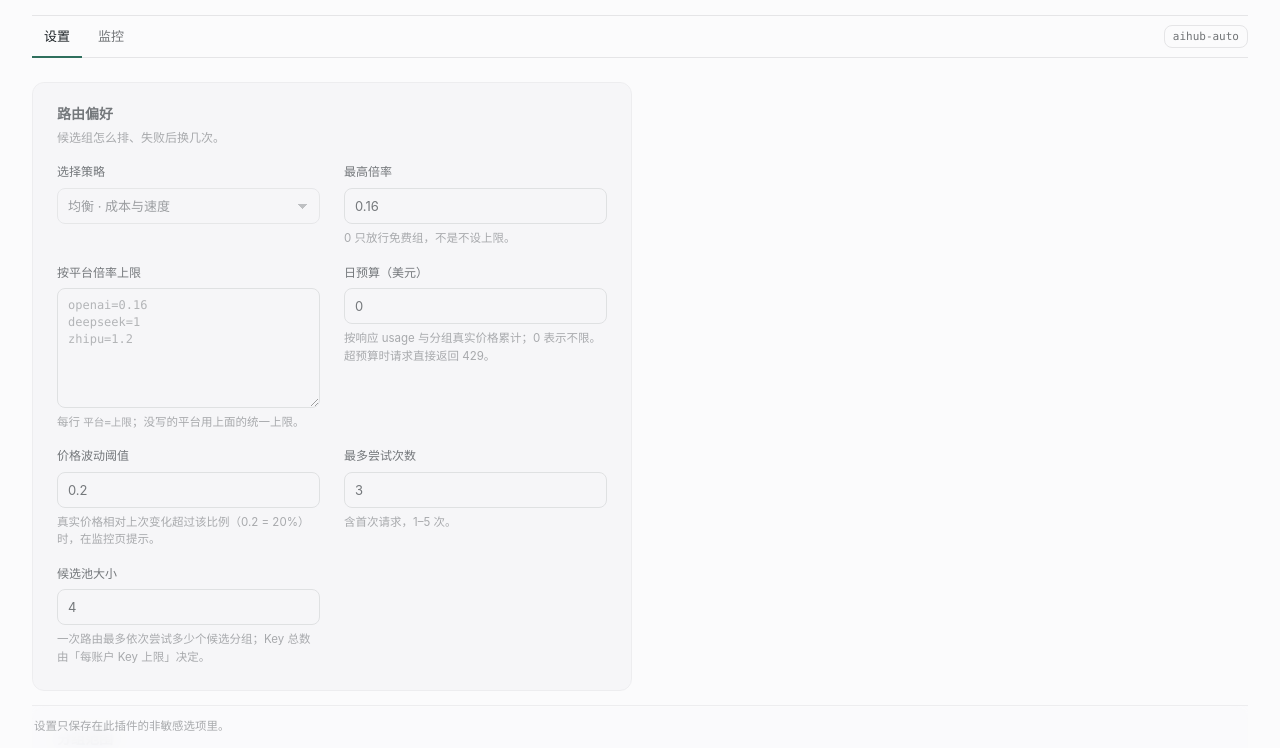
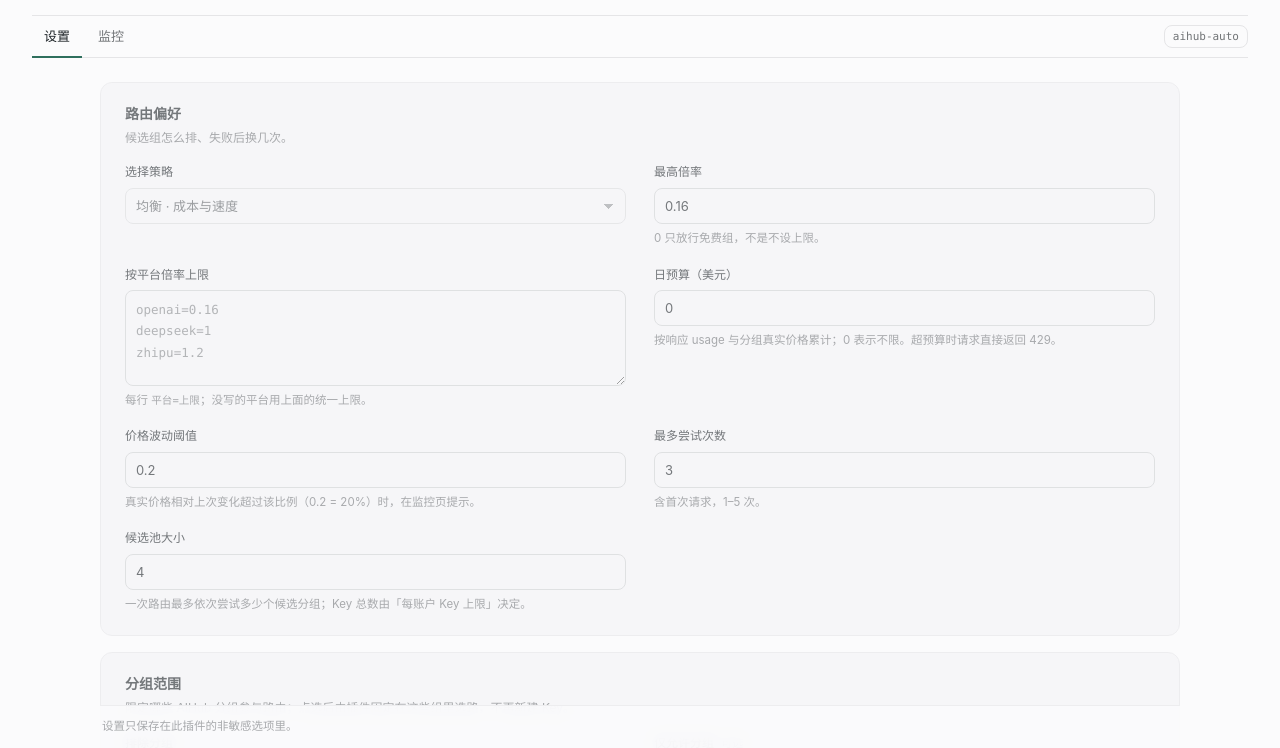
Before and after one commit to abworks-dev/magpie-aihub, a website: page ui/index.html in a window 1280 px wide. Shown: the part 52-800 px from the top of the page. Drawn offline with Linux system fonts and the light colour scheme.

Commit message:
fix: stack the settings cards in one column so no card sits beside a hole

```diff
--- a/package.json
+++ b/package.json
@@ -1,6 +1,6 @@
 {
   "name": "magpie-aihub",
-  "version": "0.7.0",
+  "version": "0.7.1",
   "description": "Consumer AIHub group routing, session affinity and bounded failover for Magpie",
   "type": "module",
   "main": "./index.mjs",
--- a/ui/style.css
+++ b/ui/style.css
@@ -106,6 +106,8 @@ input[type="number"], input[type="text"], select, textarea {
 }
 select { appearance: none; background-image: linear-gradient(45deg, transparent 50%, var(--muted) 50%), linear-gradient(135deg, var(--muted) 50%, transparent 50%); background-position: calc(100% - 16px) 50%, calc(100% - 11px) 50%; background-size: 5px 5px, 5px 5px; background-repeat: no-repeat; padding-right: 30px; }
 textarea { resize: vertical; min-height: 120px; font-family: var(--mono); font-size: 12px; }
+/* The multiplier table is three lines when empty: keep it from becoming a pit. */
+#platformCaps { min-height: 96px; font-size: 12.5px; line-height: 1.7; }
 input::placeholder, textarea::placeholder { color: color-mix(in srgb, var(--muted) 86%, transparent); }
 small { display: block; color: var(--muted); font-size: 11.5px; line-height: 1.5; }
 [aria-invalid="true"] { border-color: var(--err) !important; }
@@ -301,17 +303,24 @@ fieldset:disabled { opacity: .6; }
 }
 
 /* ---- wide screens: settings as cards in two columns -------------------- */
-@media (min-width: 1000px) {
-  #controls { display: grid; grid-template-columns: repeat(2, minmax(0, 1fr)); gap: 16px; align-items: start; }
+/* Wide screens: one readable column of cards, fields two-up inside each card.
+   Pairing whole cards side by side left a hole next to the first card. */
+@media (min-width: 900px) {
+  #controls {
+    display: grid; grid-template-columns: minmax(0, 1fr); gap: 16px;
+    align-items: start; max-width: 1080px; margin: 0 auto;
+  }
   #controls > .block {
-    padding: 20px 24px 24px; border: 1px solid var(--line); border-radius: var(--r-card);
+    padding: 20px 24px 22px; border: 1px solid var(--line); border-radius: var(--r-card);
     background: var(--surface);
   }
   #controls > .block:first-of-type { padding-top: 20px; }
-  #controls > .block:nth-of-type(2),
-  #controls > .block:last-of-type,
-  #controls > .save-row { grid-column: 1 / -1; }
-  #controls > .block:nth-of-type(2) .grid { grid-template-columns: repeat(2, minmax(0, 1fr)); }
+  #controls > .block > .grid,
+  #controls > .block > .block-head,
+  #controls > .block > .picker,
+  #controls > .block > .switches { grid-column: auto; }
+  #controls > .block > .grid { gap: 18px 28px; }
+  #controls > .save-row { max-width: 1080px; margin: 4px auto 0; width: 100%; }
 }
 
 /* The monitor table is the one dense surface: its header stays pinned under
```
Also changed, not shown: README.md.
